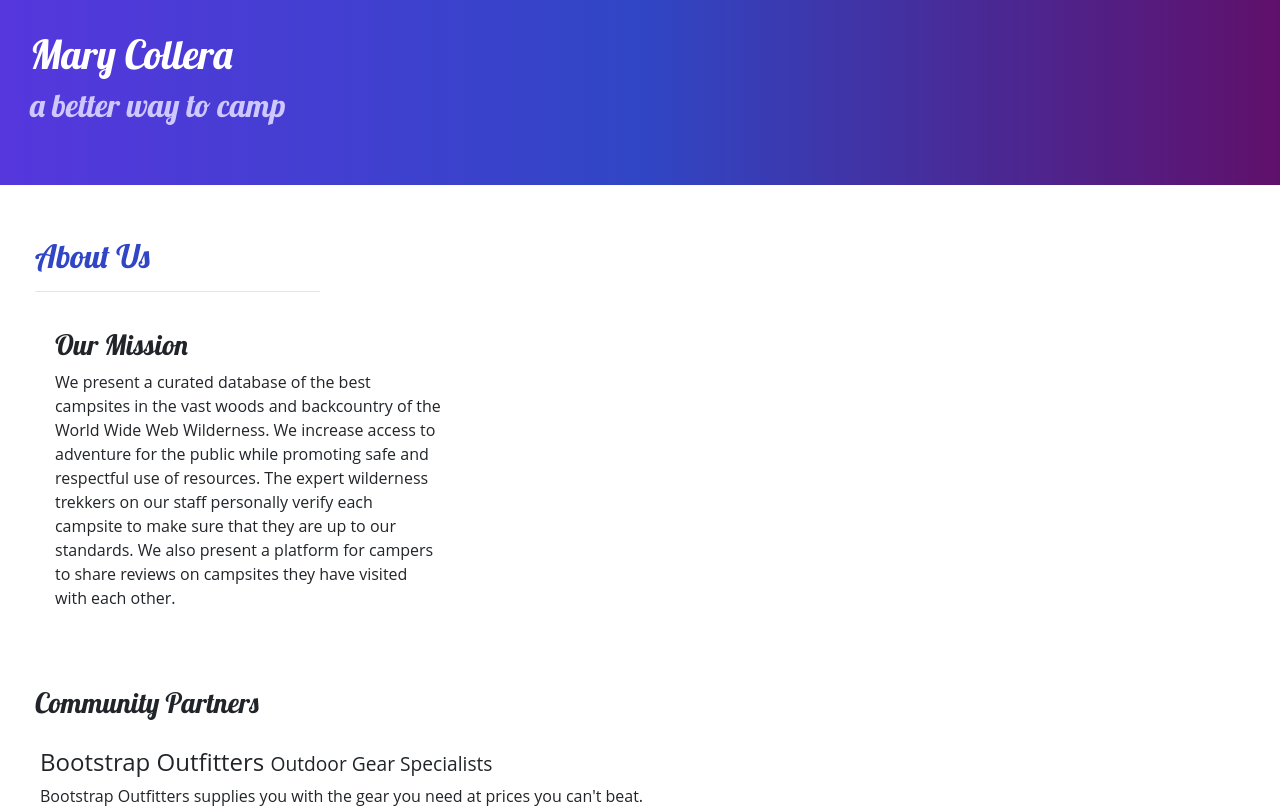
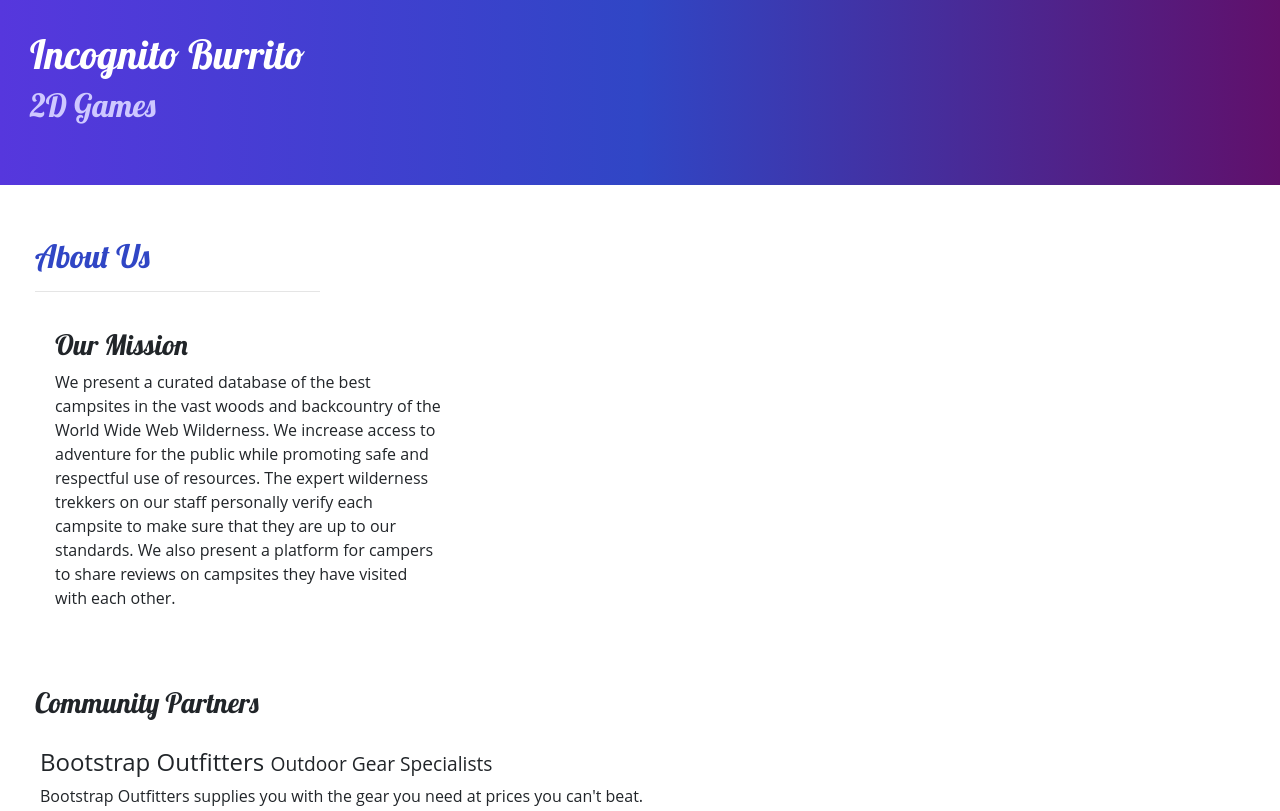
Before and after one commit to incognitosudo/nucampsite2, a website: page incognitoburrito.html in a window 1280 px wide. Shown: the top 811 px of the page. Drawn offline with nearby package versions, Linux system fonts and the light colour scheme.

Commit message:
added incognito burrito webpage

```diff
--- a/incognitoburrito.html
+++ b/incognitoburrito.html
@@ -13,7 +13,7 @@
     <!-- Additional CSS must be placed after bootcamp css-->
     <link rel="stylesheet" href="https://fonts.googleapis.com/css2?family=Lobster&display=swap" />
     <link rel="stylesheet" href="css/incognitoburrito.css" />
-    <title>Mary Collera Web Page</title>
+    <title>Incognito Burrito Games</title>
 </head>
 
 <body>
@@ -22,8 +22,8 @@
         <div>
             <div class="row-content">
 
-                    <h1>Mary Collera</h1>
-                    <h2>a better way to camp</h2>
+                    <h1>Incognito Burrito</h1>
+                    <h2>2D Games</h2>
 
             </div>
         </div>
```
Also changed, not shown: 1 other file.
